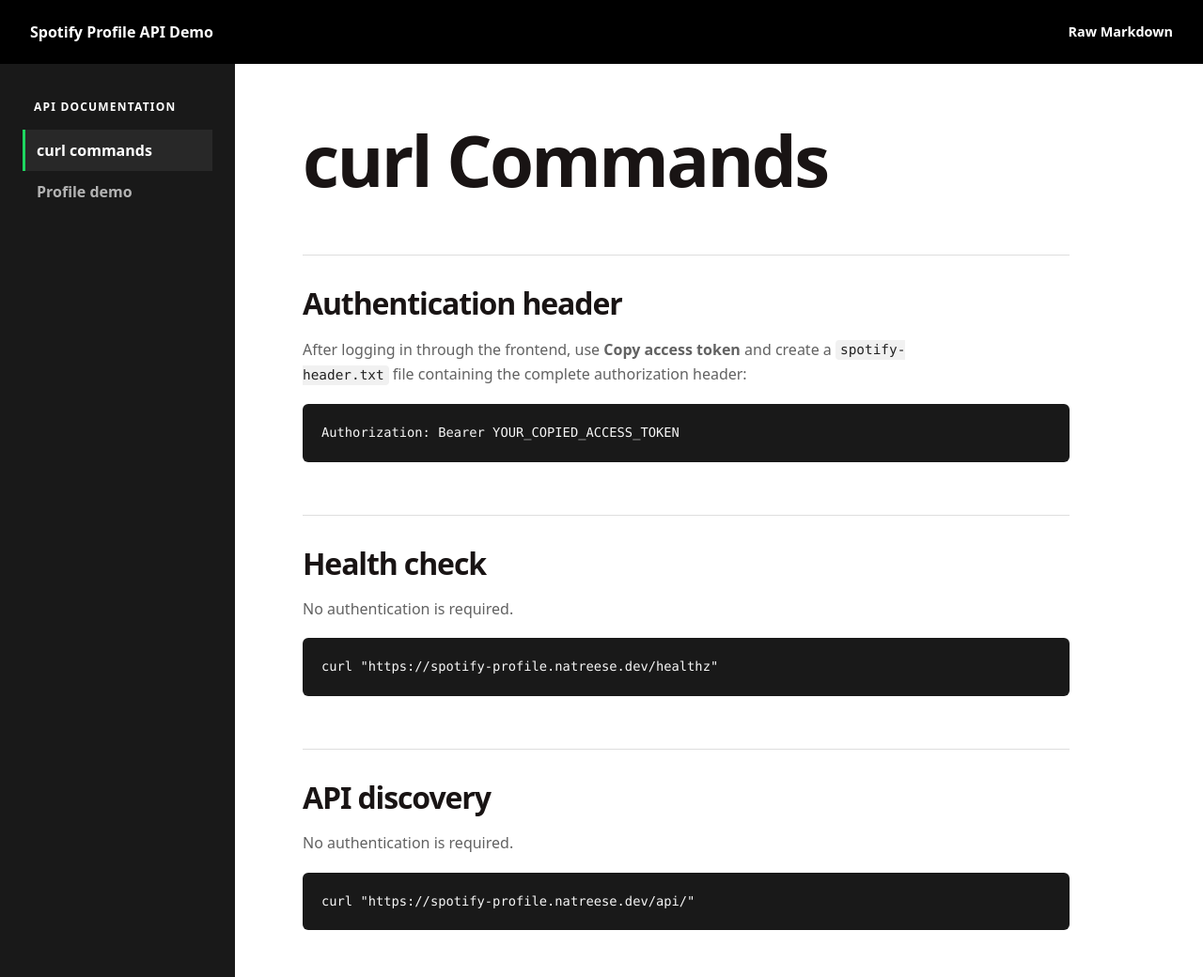
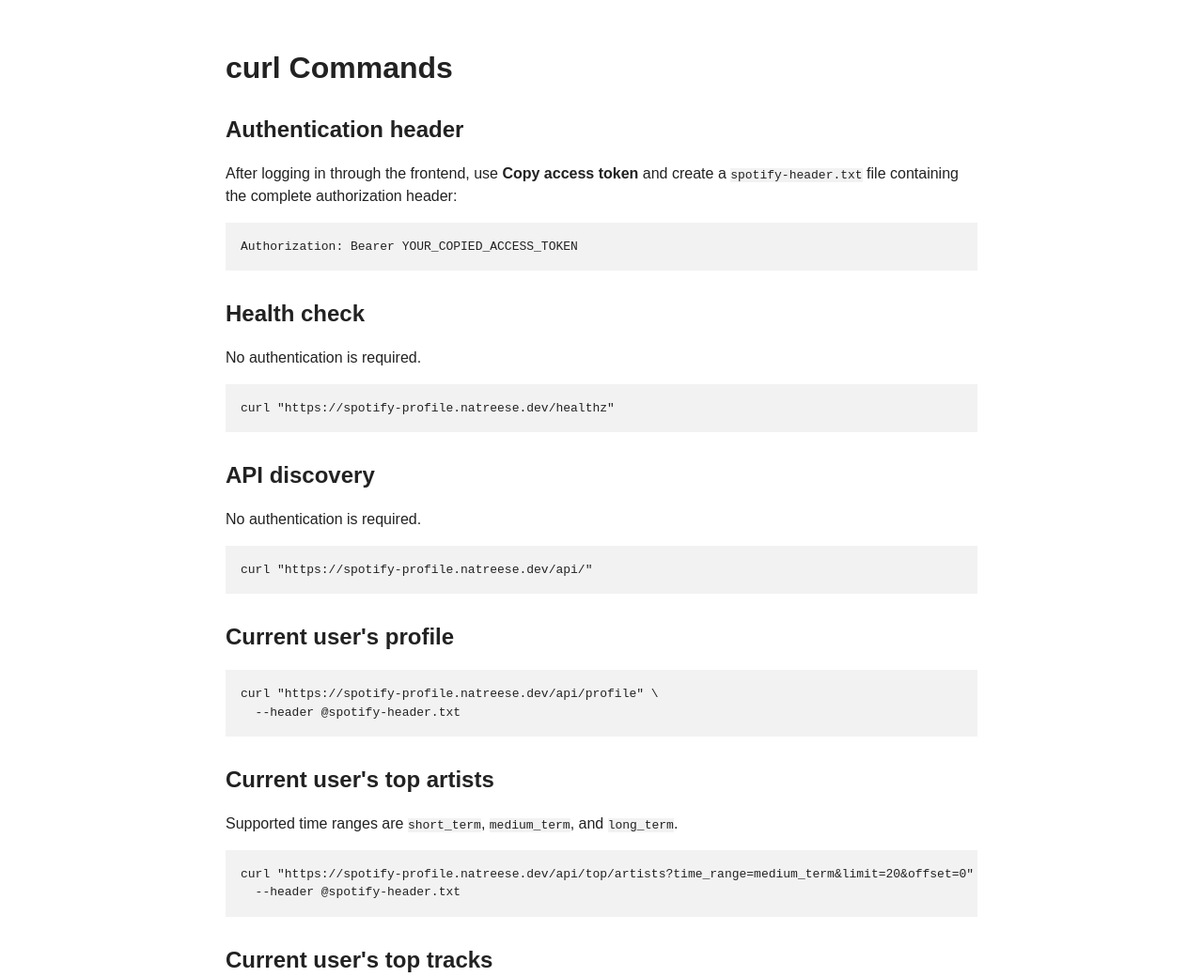
Before and after one commit to Skatboards/spotify-profile-demo, a website built with Vite: page frontend/docs/index.html in a window 1280 px wide. Shown: the top 1040 px of the page at 94% size. Built offline with nearby package versions, Linux system fonts and the light colour scheme.

Commit message:
Remove styling from docs page

```diff
--- a/frontend/docs/index.html
+++ b/frontend/docs/index.html
@@ -8,19 +8,8 @@
     <script src="/src/docs.ts" type="module"></script>
   </head>
   <body>
-    <header>
-      <a href="/">Spotify Profile API Demo</a>
-      <a href="./curl-commands.md">Raw Markdown</a>
-    </header>
-    <div class="page-shell">
-      <aside aria-label="Documentation navigation">
-        <p>API documentation</p>
-        <a class="active" href="/docs/">curl commands</a>
-        <a href="/">Profile demo</a>
-      </aside>
-      <main id="content" tabindex="-1">
-        <p class="loading" role="status">Loading curl command reference…</p>
-      </main>
-    </div>
+    <main id="content" tabindex="-1">
+      <p role="status">Loading curl command reference…</p>
+    </main>
   </body>
 </html>
--- a/frontend/docs/styles.css
+++ b/frontend/docs/styles.css
@@ -1,203 +1,48 @@
 :root {
-  font-family: system-ui, -apple-system, BlinkMacSystemFont, "Segoe UI", sans-serif;
-  color: #191414;
-  background: #ffffff;
-  font-synthesis: none;
-  --green: #1db954;
-  --green-dark: #147d3a;
-  --border: #dedede;
-  --muted: #626262;
-}
-
-* {
-  box-sizing: border-box;
+  font-family: sans-serif;
+  color: #222;
+  background: #fff;
 }
 
 body {
-  min-width: 320px;
-  min-height: 100vh;
   margin: 0;
-  line-height: 1.65;
-}
-
-header {
-  position: sticky;
-  z-index: 2;
-  top: 0;
-  display: flex;
-  min-height: 68px;
-  padding: 0 32px;
-  align-items: center;
-  justify-content: space-between;
-  background: #000000;
-  color: #ffffff;
-}
-
-header a {
-  color: inherit;
-  font-weight: 750;
-  text-decoration: none;
-}
-
-header a:last-child {
-  font-size: 0.9rem;
-}
-
-header a:hover,
-header a:focus-visible {
-  color: #1ed760;
-}
-
-.page-shell {
-  display: grid;
-  min-height: calc(100vh - 68px);
-  grid-template-columns: 250px minmax(0, 1fr);
-}
-
-aside {
-  padding: 36px 24px;
-  background: #191919;
-  color: #b3b3b3;
-}
-
-aside p {
-  margin: 0 12px 14px;
-  color: #ffffff;
-  font-size: 0.75rem;
-  font-weight: 800;
-  letter-spacing: 0.1em;
-  text-transform: uppercase;
-}
-
-aside a {
-  display: block;
-  padding: 9px 12px;
-  border-left: 3px solid transparent;
-  color: inherit;
-  font-weight: 650;
-  text-decoration: none;
-}
-
-aside a:hover,
-aside a:focus-visible,
-aside a.active {
-  background: #282828;
-  color: #ffffff;
-}
-
-aside a.active {
-  border-left-color: #1ed760;
+  line-height: 1.5;
 }
 
 main {
-  width: min(100%, 960px);
-  padding: 56px 72px 96px;
+  max-width: 800px;
+  margin: 0 auto;
+  padding: 2rem 1rem;
 }
 
 h1,
 h2 {
   line-height: 1.2;
-  letter-spacing: -0.035em;
-}
-
-h1 {
-  margin: 0 0 32px;
-  font-size: clamp(2.6rem, 7vw, 4.75rem);
 }
 
 h2 {
-  margin: 56px 0 16px;
-  padding-top: 32px;
-  border-top: 1px solid var(--border);
-  font-size: clamp(1.5rem, 3vw, 2rem);
+  margin-top: 2rem;
 }
 
-p,
-li {
-  max-width: 720px;
-}
-
-p {
-  color: var(--muted);
+code,
+pre {
+  font-family: monospace;
 }
 
 code {
-  border-radius: 4px;
-  background: #f1f1f1;
-  color: #222222;
-  font-family: "SFMono-Regular", Consolas, "Liberation Mono", monospace;
-  font-size: 0.9em;
-}
-
-p code,
-li code {
-  padding: 0.15em 0.35em;
+  background: #f2f2f2;
 }
 
 pre {
-  max-width: 100%;
-  margin: 18px 0 28px;
-  padding: 20px;
+  padding: 1rem;
   overflow-x: auto;
-  border-radius: 6px;
-  background: #191919;
-  color: #f7f7f7;
-  line-height: 1.5;
+  background: #f2f2f2;
 }
 
 pre code {
   background: transparent;
-  color: inherit;
-  font-size: 0.86rem;
-}
-
-.loading,
-.error {
-  padding: 18px;
-  border-left: 4px solid var(--green);
-  background: #f3f3f3;
 }
 
 .error {
-  border-left-color: #d31225;
-  color: #9b0d1b;
+  color: #b00020;
 }
-
-a:focus-visible {
-  outline: 3px solid #1ed760;
-  outline-offset: 3px;
-}
-
-@media (max-width: 760px) {
-  header {
-    padding: 0 20px;
-  }
-
-  .page-shell {
-    display: block;
-  }
-
-  aside {
-    display: flex;
-    padding: 0 12px;
-    overflow-x: auto;
-  }
-
-  aside p {
-    display: none;
-  }
-
-  aside a {
-    min-width: max-content;
-    border-bottom: 3px solid transparent;
-    border-left: 0;
-  }
-
-  aside a.active {
-    border-bottom-color: #1ed760;
-  }
-
-  main {
-    padding: 40px 24px 72px;
-  }
-}
```
